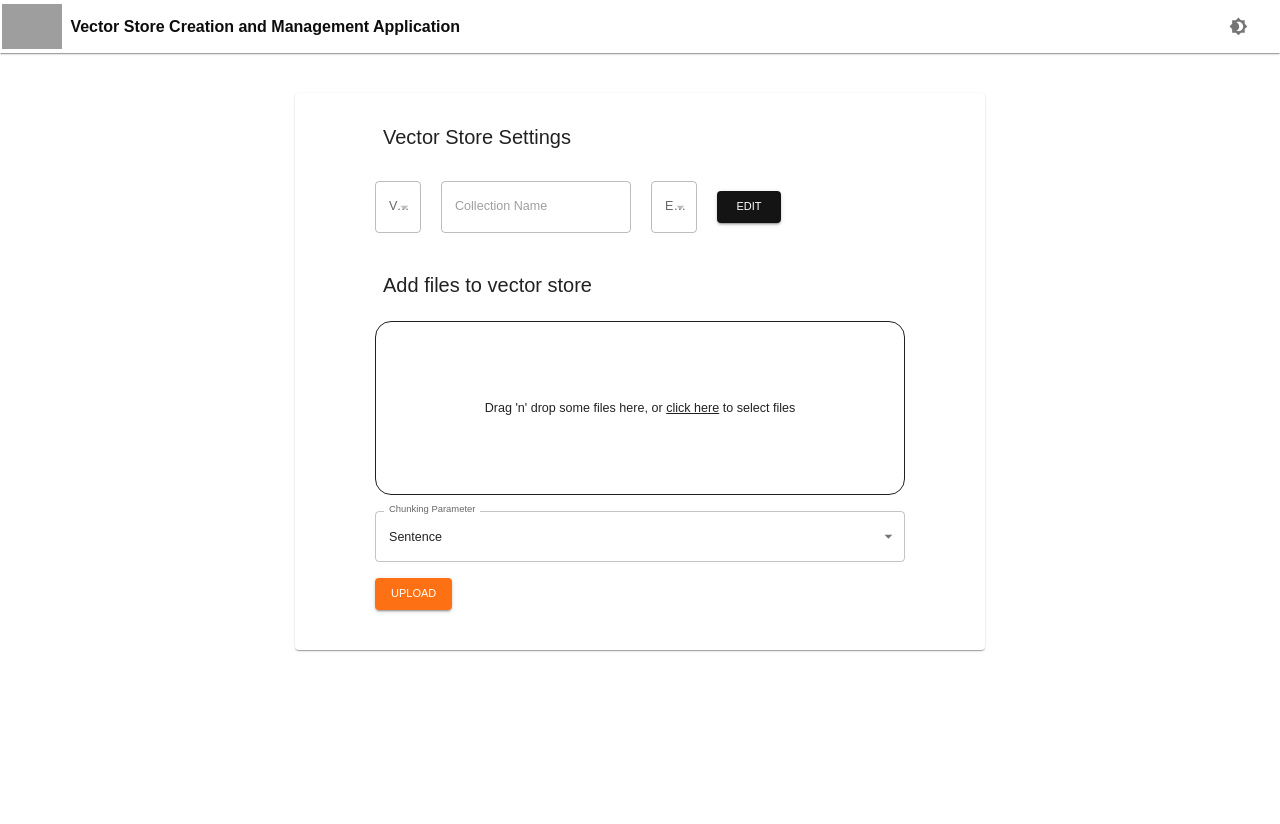
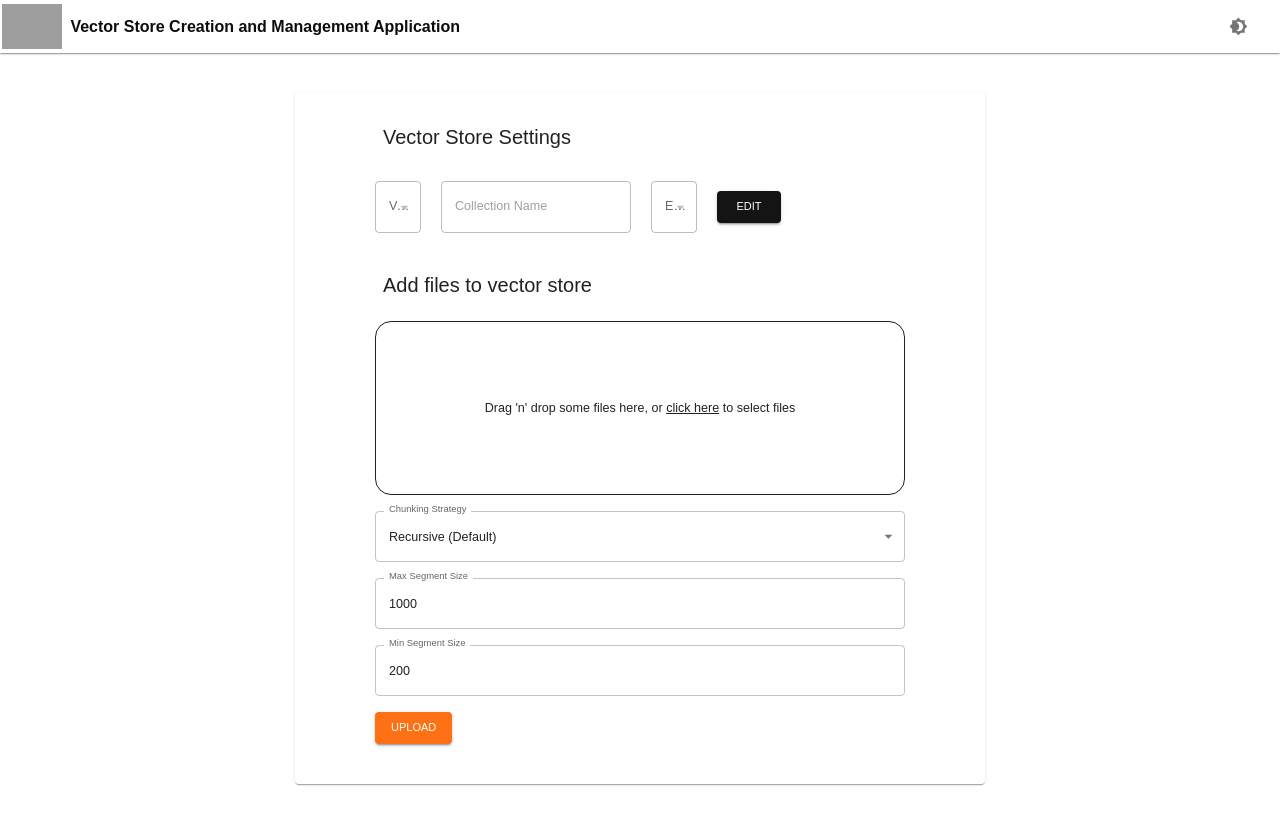
Before and after one commit to lckariyawasam/vector-store-management-app, a React (Create React App) app: page /dashboard in a window 1280 px wide. Shown: the top 824 px of the page. Built offline with nearby package versions, Linux system fonts and the light colour scheme; grey boxes are pictures that could not be loaded.

Commit message:
Add segment size selector to dashboard
Allow the user to adjust the max and min segment size for chunking
documents. Added recursive option for chunking strategy.

```diff
--- a/src/pages/NewDashboard/index.jsx
+++ b/src/pages/NewDashboard/index.jsx
@@ -19,7 +19,9 @@ function NewDashboard() {
   const [selectedFile, setSelectedFile] = useState(null);
   const [uploadStatus, setUploadStatus] = useState(null);
   const [uploadMessage, setUploadMessage] = useState('');
-  const [chunkingParameter, setChunkingParameter] = useState('sentence');
+  const [chunkingStrategy, setChunkingStrategy] = useState('recursive');
+  const [maxSegmentSize, setMaxSegmentSize] = useState(1000);
+  const [minSegmentSize, setMinSegmentSize] = useState(200);
 
   const navigate = useNavigate();
 
@@ -49,7 +51,9 @@ function NewDashboard() {
     formData.append('collectionName', collectionName);
     formData.append('embeddingModel', embeddingModel);
     formData.append('embeddingModelAPIKey', embeddingModelAPIKey);
-    formData.append('chunkingParameter', chunkingParameter);
+    formData.append('chunkingStrategy', chunkingStrategy);
+    formData.append('maxSegmentSize', maxSegmentSize);
+    formData.append('minSegmentSize', minSegmentSize);
 
     setUploadStatus('uploading');
     setUploadMessage('Uploading...');
@@ -155,19 +159,45 @@ function NewDashboard() {
                 )}
                 </Typography>
                 </Box>
+                <Box my={2}>
                   <FormControl fullWidth >
-                    <InputLabel id="selected-provider-label">Chunking Parameter</InputLabel>
+                      <InputLabel id="chunking-stragtey-label">Chunking Strategy</InputLabel>
                       <Select
-                    value={chunkingParameter}
-                    onChange={(e) => setChunkingParameter(e.target.value)}
-                    label="Chunking Parameter"
-                    labelId="selected-provider-label"
+                      value={chunkingStrategy}
+                      onChange={(e) => setChunkingStrategy(e.target.value)}
+                      label="Chunking Strategy"
+                      labelId="chunking-stragtey-label"
                       >
-                        <MenuItem value="sentence">Sentence</MenuItem>
-                        <MenuItem value="line">Line</MenuItem>
-                        <MenuItem value="paragraph">Paragraph</MenuItem>
+                          <MenuItem value="recursive">Recursive (Default)</MenuItem>
+                          <MenuItem value="sentence">By Sentence</MenuItem>
+                          <MenuItem value="paragraph">By Paragraph</MenuItem>
                       </Select>
                   </FormControl>
+                </Box>
+                <Box my={2}>
+                  <FormControl fullWidth >
+                      <TextField
+                      value={maxSegmentSize}
+                      type='number'
+                      label="Max Segment Size"
+                      onChange={(e) => setMaxSegmentSize(e.target.value)}
+                      >
+                      </TextField>
+                  </FormControl>
+                </Box>
+
+                <Box my={2}>
+                  <FormControl fullWidth >
+                      <TextField
+                      value={minSegmentSize}
+                      type='number'
+                      label="Min Segment Size"
+                      onChange={(e) => setMinSegmentSize(e.target.value)}
+                      >
+                      </TextField>
+                  </FormControl>
+                </Box>
+
                 <Box mt={2}>
                     <Button
                     variant="contained"
```
Lines whose indentation alone changed are shown as unchanged.
